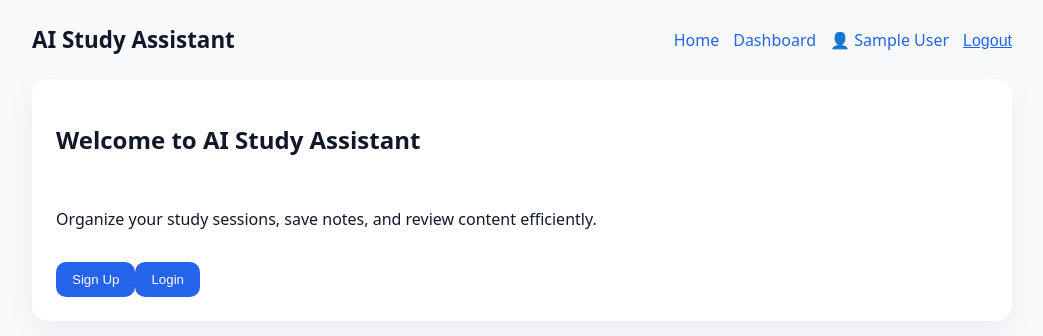
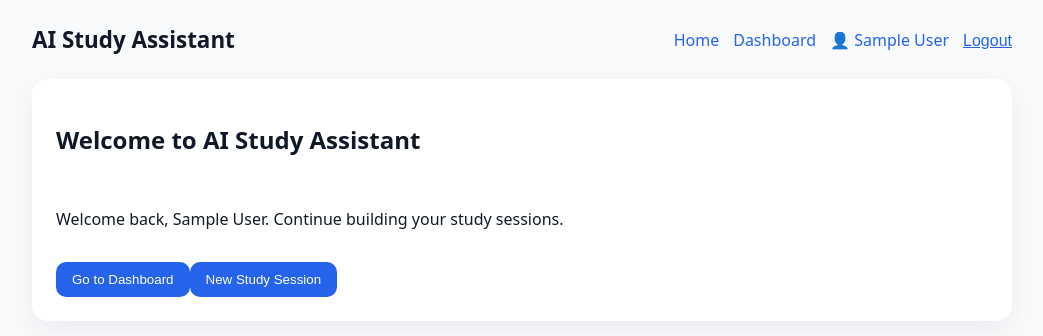
Before and after one commit to tmdrudfuf/AI-study-assistant, a React (Vite) app in the folder client/: page / in a window 1280 px wide. Shown: the top 336 px of the page, without its empty margins (118-1161 px from the left). Built offline with nearby package versions, Linux system fonts and the light colour scheme; sample sign-in values are in the browser's storage.

Commit message:
edit hompage when it is logined

```diff
--- a/client/src/pages/Home.jsx
+++ b/client/src/pages/Home.jsx
@@ -1,14 +1,29 @@
 import { Link } from 'react-router-dom';
+import { useAuth } from '../App';
 
 export default function Home() {
+  const { token, user } = useAuth();
+
   return (
     <section className="page-card">
       <h1>Welcome to AI Study Assistant</h1>
-      <p>Organize your study sessions, save notes, and review content efficiently.</p>
-      <div>
-        <Link to="/signup"><button>Sign Up</button></Link>
-        <Link to="/login"><button>Login</button></Link>
-      </div>
+      {token ? (
+        <>
+          <p>Welcome back, {user?.name || 'student'}. Continue building your study sessions.</p>
+          <div>
+            <Link to="/dashboard"><button>Go to Dashboard</button></Link>
+            <Link to="/study-session"><button>New Study Session</button></Link>
+          </div>
+        </>
+      ) : (
+        <>
+          <p>Organize your study sessions, save notes, and review content efficiently.</p>
+          <div>
+            <Link to="/signup"><button>Sign Up</button></Link>
+            <Link to="/login"><button>Login</button></Link>
+          </div>
+        </>
+      )}
     </section>
   );
 }
```
Also changed, not shown: 3 other files (tests, documents, lock files or other folders).
